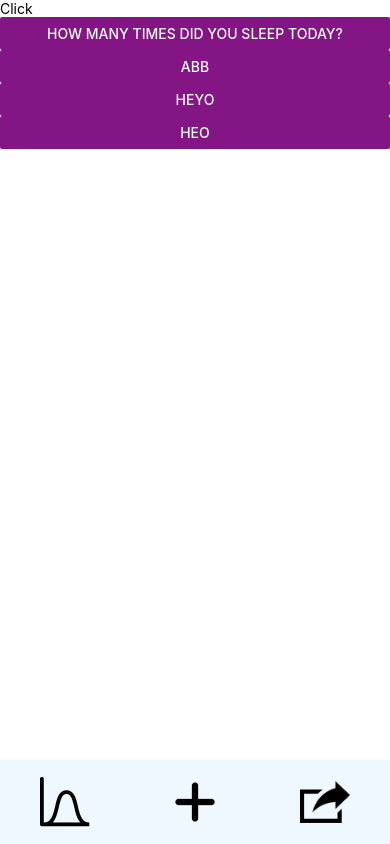
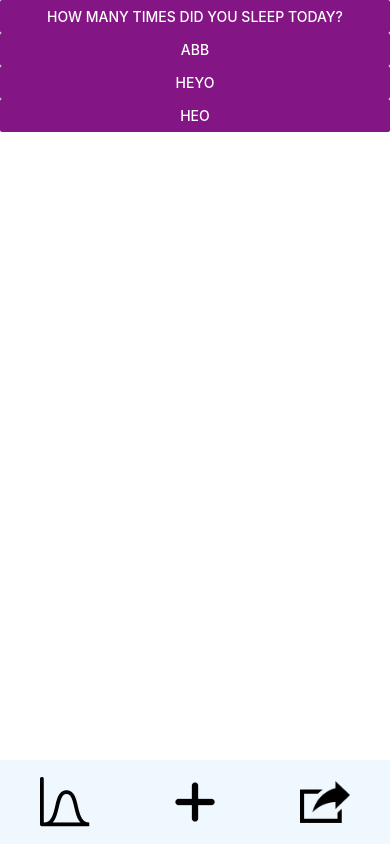
Before and after one commit to BapsiB/mydata, a React Native app: screen / in a window 390 px wide. Built offline with nearby package versions, Linux system fonts and the light colour scheme.

Commit message:
can use function.

```diff
--- a/App.js
+++ b/App.js
@@ -1,6 +1,8 @@
 import React from 'react';
 import Gallery from './js/dataManager.js';
 import { Image, TouchableOpacity, AsyncStorage, StyleSheet, Text, Button, View } from 'react-native';
+
+console.log(Gallery());
 
 const Question = (props) => {
   return (
@@ -40,7 +42,6 @@ const MainView = () => {
 
   return (
     <View style={{ flex: 1 }}>
-        <Gallery />
         {listItems}
         <View style={{ position:'absolute', bottom:0, height:"10%", width:"100%"}}>
             <View style={{   flex: 1, flexDirection: "row"}}>
--- a/js/dataManager.js
+++ b/js/dataManager.js
@@ -2,5 +2,5 @@
 import { Text } from 'react-native';
 
 export default function Gallery() {
-  return <Text>Click</Text>;
+  return "a";
 }
```
